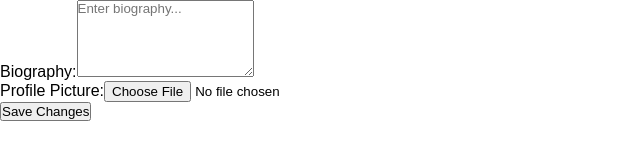
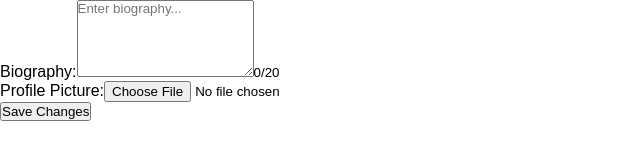
Before and after one commit to Joh221105/recipe-share-mern, a React (Create React App) app in the folder frontend/: page /edit-profile in a window 1280 px wide. Shown: the top 160 px of the page, without its empty margins (0-640 px from the left). Built offline with nearby package versions, Linux system fonts and the light colour scheme.

Commit message:
adds length validation to biography input

```diff
--- a/frontend/src/profile/containers/EditProfilePage/EditProfilePage.js
+++ b/frontend/src/profile/containers/EditProfilePage/EditProfilePage.js
@@ -4,6 +4,7 @@ import './EditProfilePage.css';
 const EditProfilePage = () => {
   const [bio, setBio] = useState("");
   const [image, setImage] = useState(null);
+  const maxBioLength = 20;
 
   const handleBioChange = (e) => {
     setBio(e.target.value);
@@ -13,9 +14,9 @@ const EditProfilePage = () => {
     setImage(e.target.files[0]);
   };
 
-  // set up controller and route
   const handleSubmit = (e) => {
     e.preventDefault();
+    // set up controller and route
     console.log("Bio:", bio);
     console.log("Image:", image);
   };
@@ -33,7 +34,9 @@ const EditProfilePage = () => {
             className="form-control"
             placeholder="Enter biography..."
             rows="5"
+            maxLength={maxBioLength}
           />
+          <small>{bio.length}/{maxBioLength}</small>
         </div>
         <div className="form-group">
           <label htmlFor="image">Profile Picture:</label>
```
